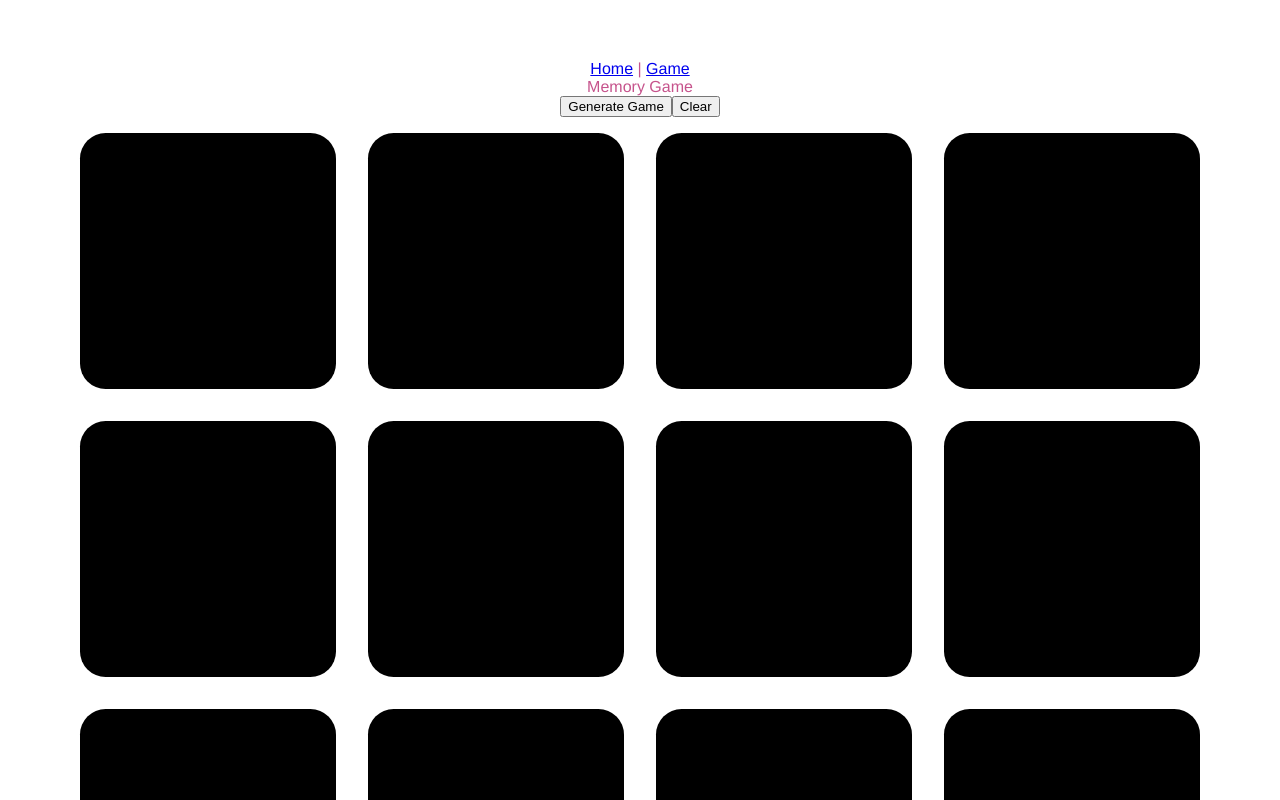
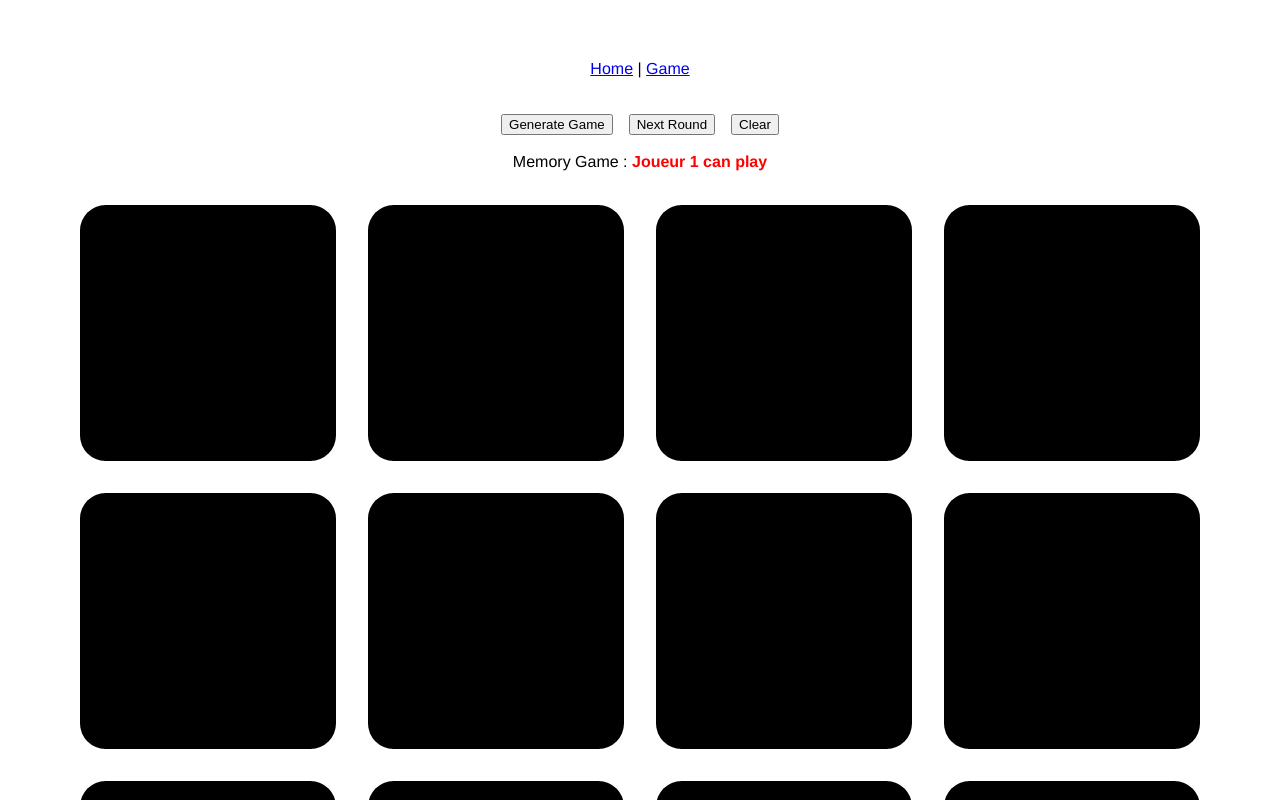
Before and after one commit to julienvanroy/naufrages-prototype-memory, a Vue app: page /game in a window 1280 px wide. Both pictures are taken after a click on the button "Generate Game". Shown: the top 800 px of the page. Built offline with nearby package versions, Linux system fonts and the light colour scheme.

Commit message:
feat: memory game v1

```diff
--- a/src/App.vue
+++ b/src/App.vue
@@ -18,7 +18,7 @@ export default {
   -webkit-font-smoothing: antialiased;
   -moz-osx-font-smoothing: grayscale;
   text-align: center;
-  color: $base-color;
+  color: $black-color;
   margin-top: 60px;
 }
 </style>
--- a/src/pages/GamePage.vue
+++ b/src/pages/GamePage.vue
@@ -1,11 +1,23 @@
 <template>
-  <div>Memory Game</div>
+  <br/>
+  <br/>
   <div class="flex">
     <button @click="generateGame">Generate Game</button>
+    <button @click="nextRound">Next Round</button>
     <button @click="clear">Clear</button>
   </div>
+  <br/>
+  <div>
+    <span>Memory Game : </span>
+    <strong v-if="cards.length === 0">Need Generate Cards</strong>
+    <strong v-else-if="canReveal" :style="{color: players[roundPlayer].color}">{{ players[roundPlayer].name }} can play</strong>
+    <strong v-else-if="isGameOver" :style="{color: players[roundPlayer].color}">{{ players[roundPlayer].name }} WIN !!! ( you can reset the board )</strong>
+    <strong v-else :style="{color: players[roundPlayer].color}">Next Player / Next Round</strong>
+  </div>
+  <br/>
   <div class="flex">
-    <TheCard v-for="(card, index) in cards" :key="index" :color="card.color" :is-reveal="card.isReveal" @click="() => card.isReveal = true"/>
+    <TheCard v-for="(card, index) in cards" :key="index" :color="card.color" :is-reveal="card.isReveal"
+             @click="revealCard(card)"/>
   </div>
 </template>
 
@@ -33,7 +45,11 @@ export default {
           color: 'green'
         },
       ],
-      cards: []
+      roundPlayer: 0,
+      cards: [],
+      canReveal: false,
+      isGameOver: false,
+      numberCardReveal: 0
     }
   },
   components: {TheCard},
@@ -50,9 +66,12 @@ export default {
       })
 
       shuffle(this.cards)
+
+      this.roundPlayer = 0
+      this.canReveal = true
     },
     pushCards(number, color) {
-      for(let i = 0; i < number; i++) {
+      for (let i = 0; i < number; i++) {
         const card = {
           color: color,
           isReveal: false
@@ -60,8 +79,39 @@ export default {
         this.cards.push(card)
       }
     },
+    revealCard(card) {
+      if (card.isReveal || !this.canReveal) return
+      card.isReveal = true
+      this.checkCard(card)
+    },
+    checkCard(card) {
+      if(card.color === this.players[this.roundPlayer].color) {
+        this.numberCardReveal++
+        this.checkGameOver()
+      } else this.canReveal = false
+    },
+    checkGameOver() {
+      if(this.numberCardReveal >= this.players.length) {
+        this.isGameOver = true
+        this.canReveal = false
+      }
+    },
+    nextRound() {
+      // Reset reveal cards
+      this.cards.map(card => card.isReveal = false)
+
+      // Next Player
+      if (++this.roundPlayer >= this.players.length) this.roundPlayer = 0
+
+      // Can reveal card
+      this.canReveal = true
+    },
     clear() {
       this.cards = []
+      this.roundPlayer = 0
+      this.canReveal = false
+      this.isGameOver =  false
+      this.numberCardReveal = 0
     }
   }
 }
@@ -77,5 +127,9 @@ export default {
   > div {
     margin: 1rem;
   }
+
+  > button {
+    margin: 0 0.5rem;
+  }
 }
 </style>
--- a/src/scss/_variables.scss
+++ b/src/scss/_variables.scss
@@ -1 +1 @@
-$base-color: #c6538c;
+$black-color: #000;
```
